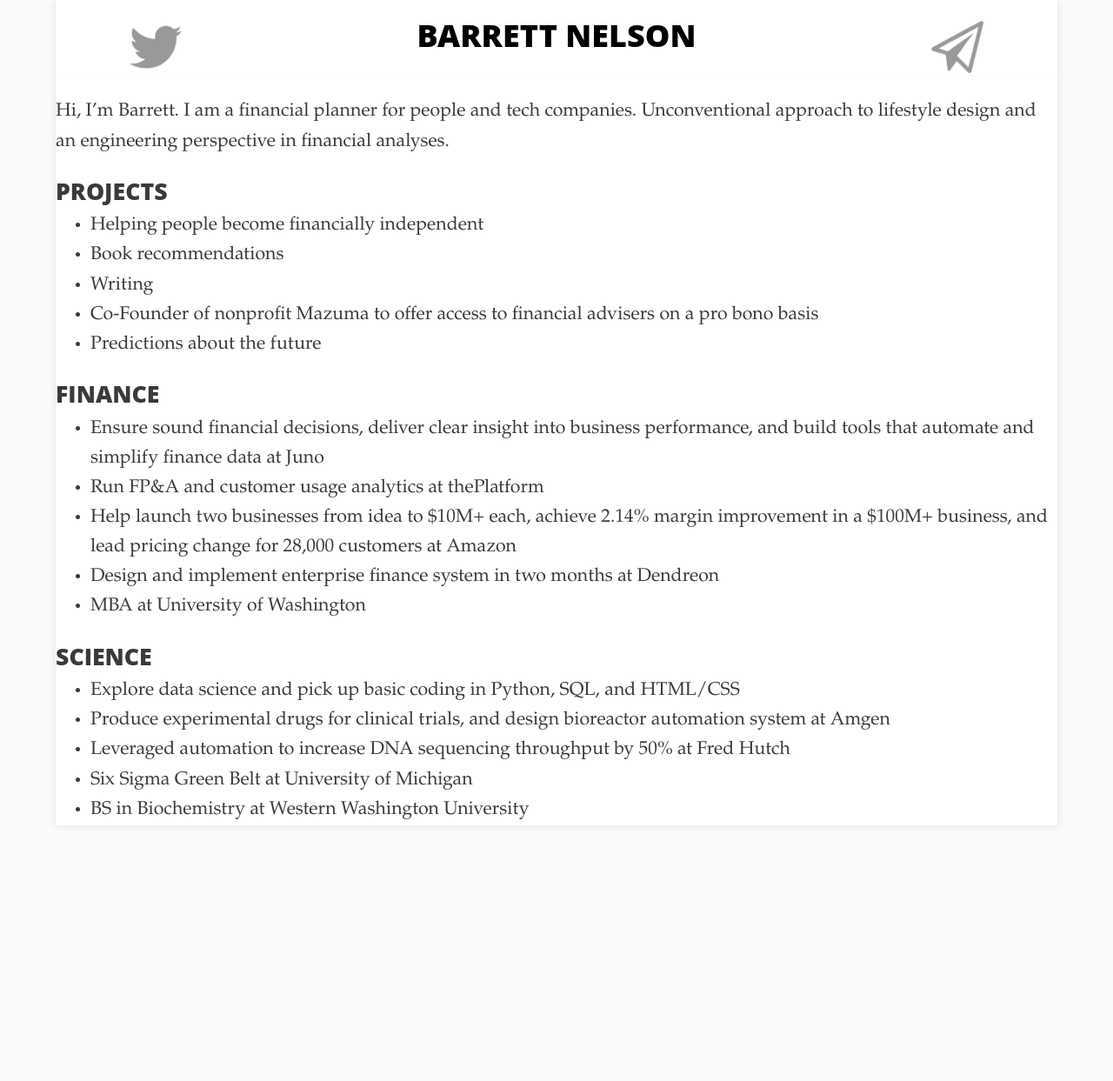
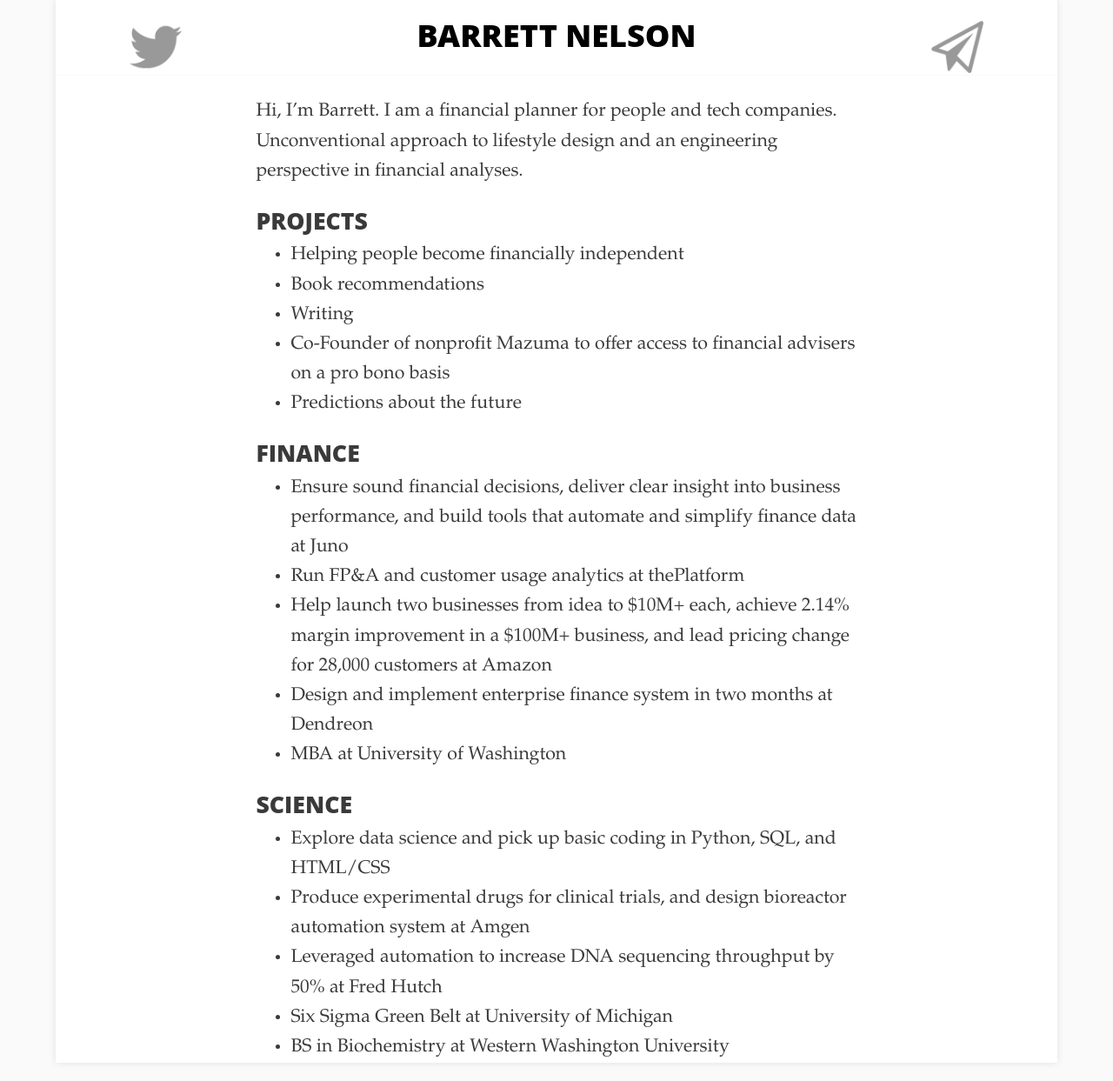
Before and after one commit to bstnel/bstnel.github.io, a Jekyll site: the page index.html, which Jekyll copies as it is, in a window 1280 px wide. Shown: the whole page at 87% size. Built offline with Jekyll 4.4.1, drawn with Linux system fonts in a browser that asks for light colours; before the commit the page ends 970 px from its top, so only the background shows below that.

Commit message:
Update index.html

```diff
--- a/index.html
+++ b/index.html
@@ -21,7 +21,7 @@
           </h1>
         </div>
       </div>
-<main>
+<div class="content">
 <p>Hi, I’m Barrett. I am a financial planner for people and tech companies. Unconventional approach to lifestyle design and an engineering perspective in financial analyses.</p>
 	<h2>Projects</h2>
 		<ul>
@@ -47,4 +47,6 @@
 		<li>Six Sigma Green Belt at University of Michigan</li>
 		<li>BS in Biochemistry at Western Washington University</li>
 		</ul>
-      </main>
+	    </div>
+	    </body>
+	</html>
```
